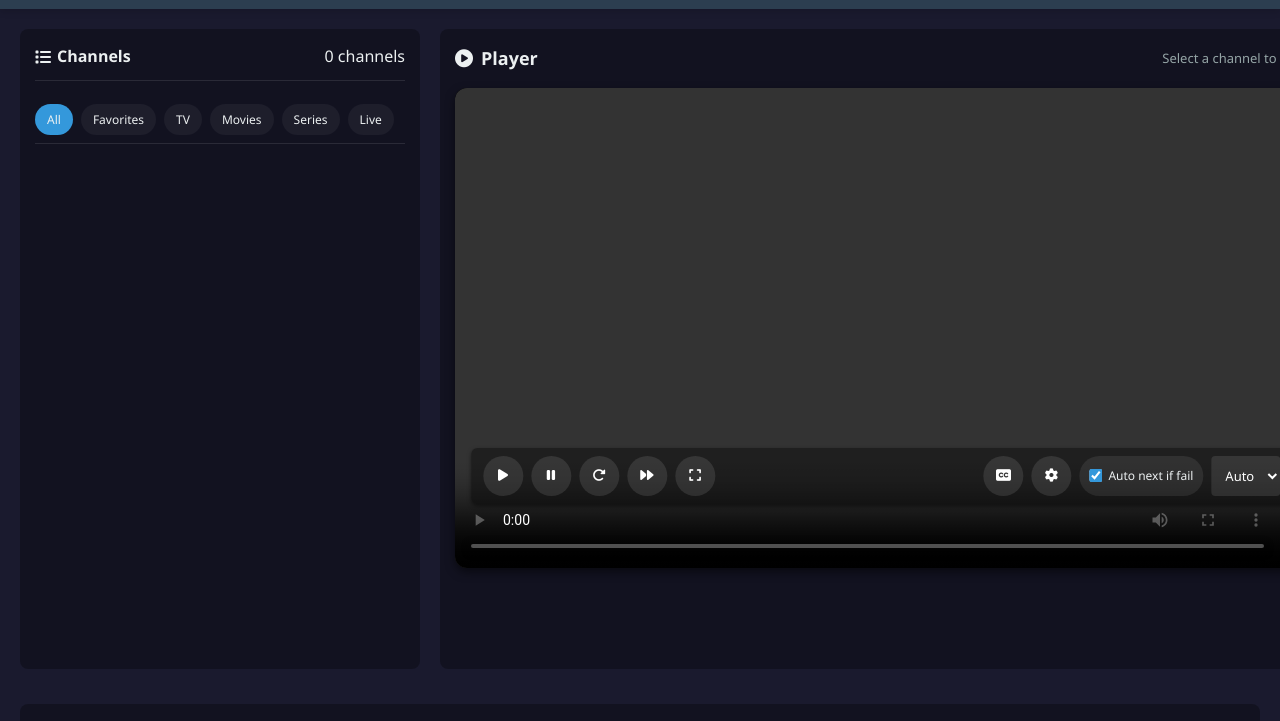
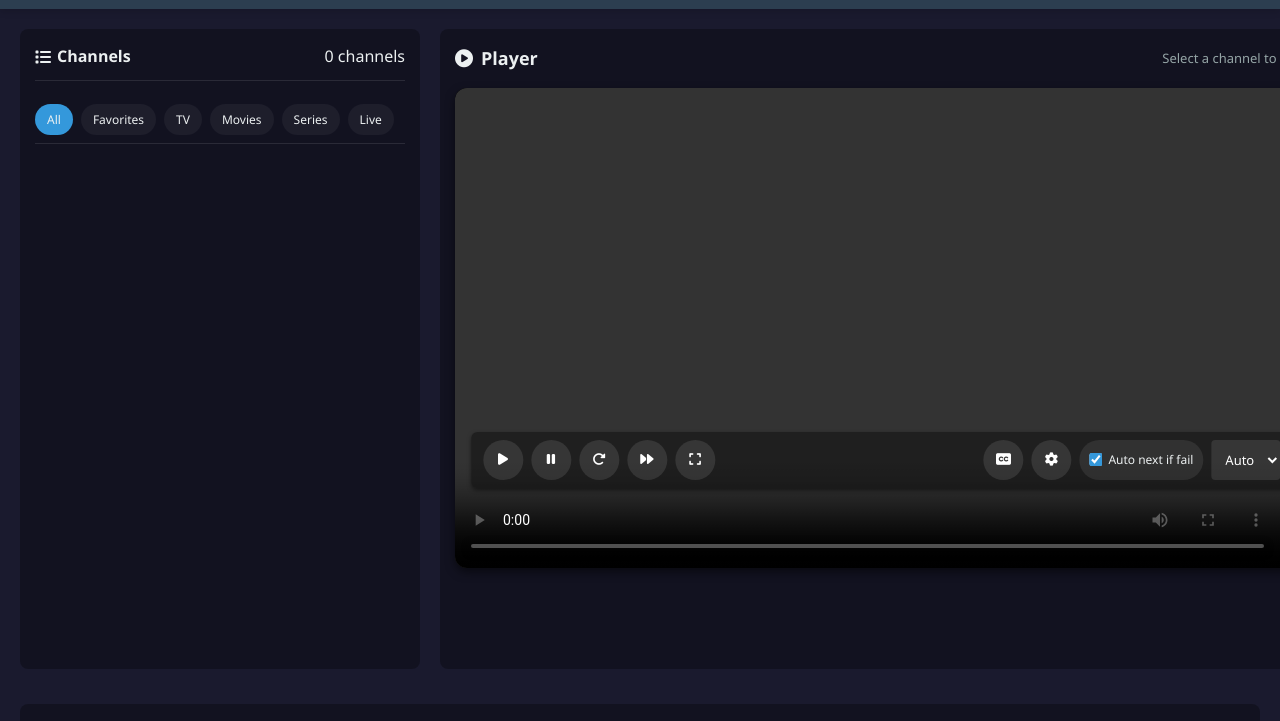
Before and after one commit to Boris8800/IPTV, a plain HTML site: page index.html in a window 1280 px wide. Shown: the part 60-781 px from the top of the page. Drawn offline with nearby package versions, Linux system fonts and the light colour scheme.

```diff
--- a/styles.css
+++ b/styles.css
@@ -371,7 +371,7 @@ header {
   border-radius: 6px;
   box-shadow: 0 2px 4px rgba(0,0,0,0.5);
   position: absolute;
-  bottom: 64px; /* moved down four lanes */
+  bottom: 80px; /* moved down five lanes (another 4?) */
   left: 50%;
   transform: translateX(-50%);
   width: calc(100% - 32px);
```
